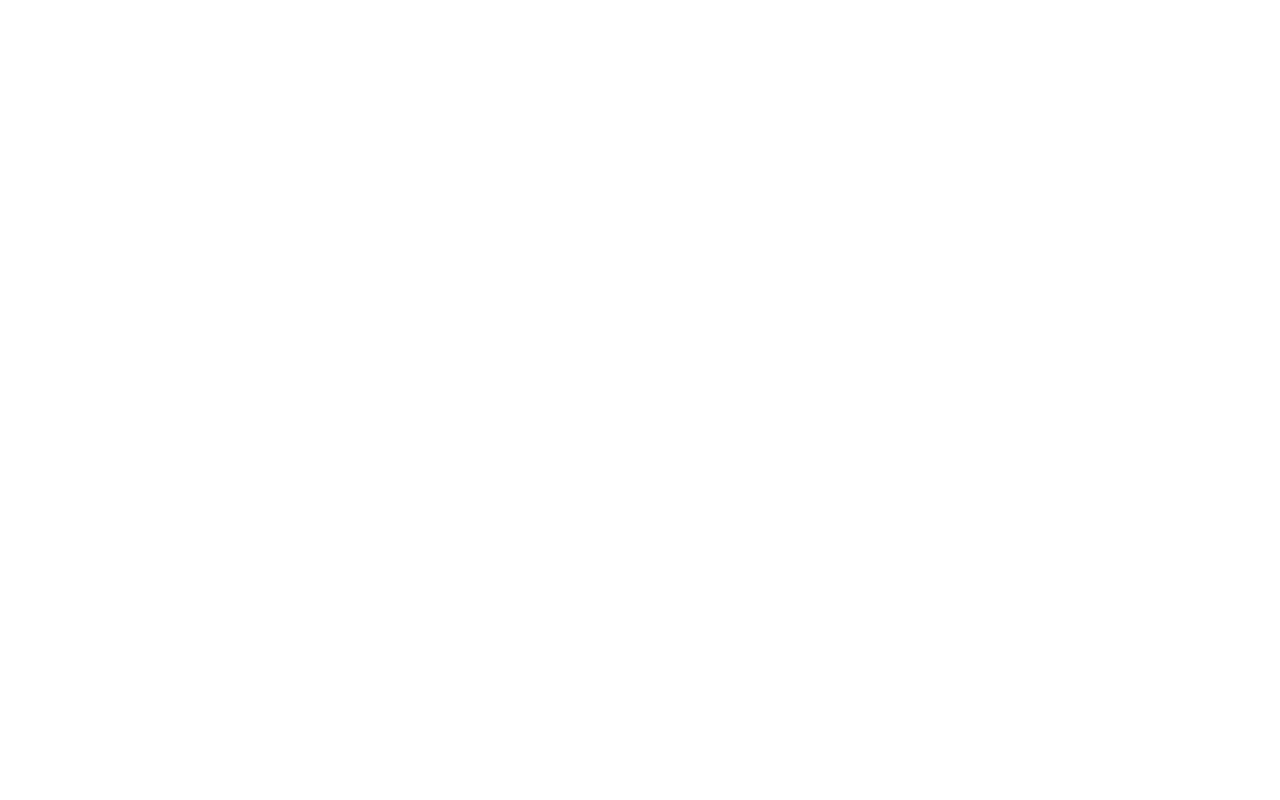
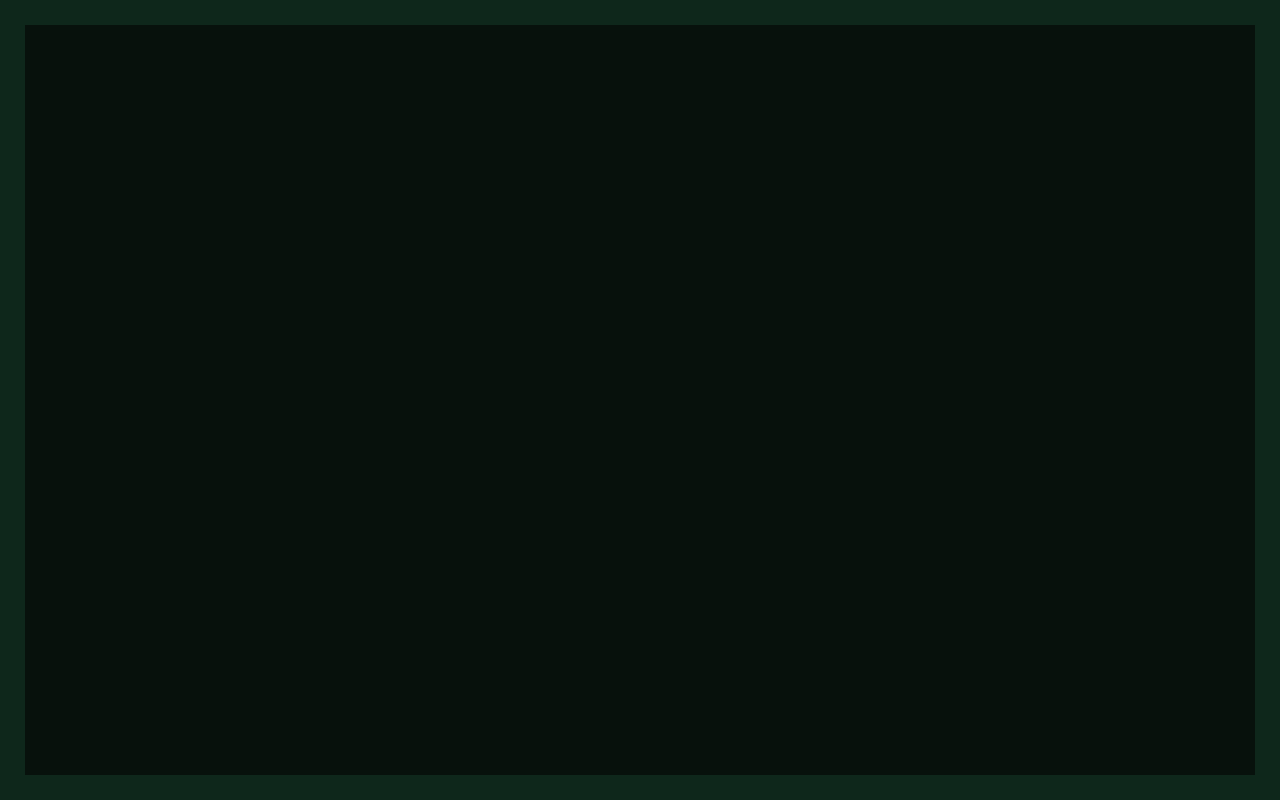
Before and after one commit to adamstgr/assignment-4-html-me-something-adamstgr, a website: page titans.html in a window 1280 px wide. Drawn offline with Linux system fonts and the light colour scheme.

Commit message:
basic mech style and removes hyperlink underline

```diff
--- a/styles.css
+++ b/styles.css
@@ -32,6 +32,7 @@ footer {
 }
 a {
     color: rgb(4, 63, 4);
+    text-decoration: none;
 }
 a:hover {
     color:rgb(21, 255, 0);
--- a/titans.html
+++ b/titans.html
@@ -0,0 +1,6 @@
+<head>
+    <link rel="stylesheet" type="text/css" href="styles.css"/>
+    <link rel="preconnect" href="https://fonts.googleapis.com">
+    <link rel="preconnect" href="https://fonts.gstatic.com" crossorigin>
+    <link href="https://fonts.googleapis.com/css2?family=Press+Start+2P&display=swap" rel="stylesheet">
+ </head>
```
Also changed, not shown: index.html (+2 -0 lines), legiocybernetica.html (+6 -0 lines), ordoreductor.html (+6 -0 lines), questorimperialis.html (+6 -0 lines), skitarii.html (+6 -0 lines).
